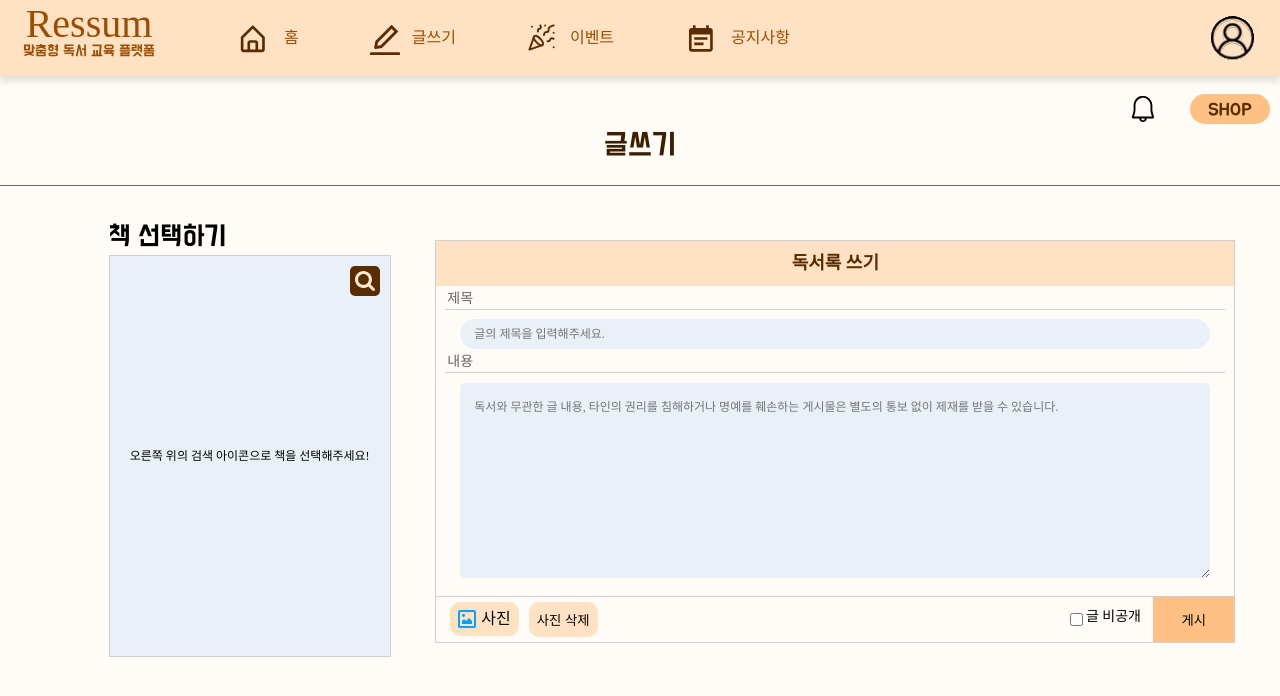
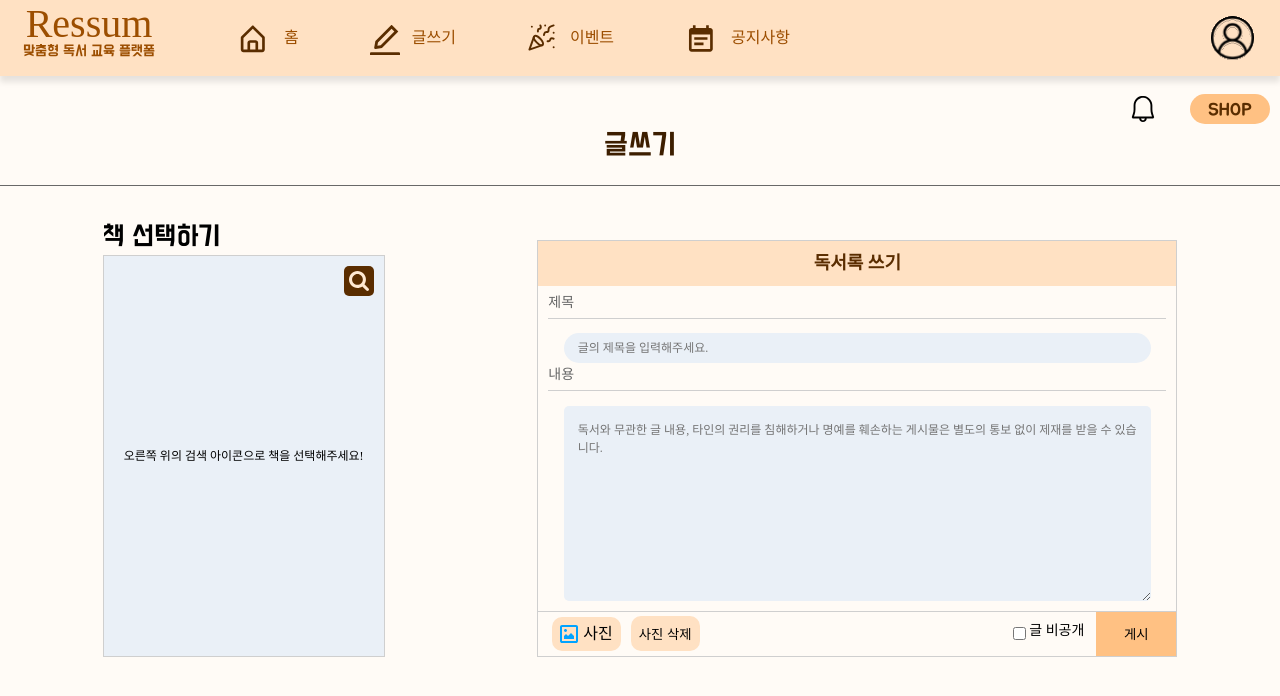
Before and after one commit to Ressum/FrontEnd, a React (Create React App) app: page /main/write in a window 1280 px wide. Shown: the top 696 px of the page. Built offline with nearby package versions, Linux system fonts and the light colour scheme; a web font is replaced by a local one.

Commit message:
FIX :: 글쓰기 반응형 제작

```diff
--- a/src/components/Main/Write/Write.scss
+++ b/src/components/Main/Write/Write.scss
@@ -21,14 +21,17 @@
     }
 
     #write-contents {
-        display: flex;
         width: 100%;
         margin-top: 40px;
+        display: flex;
+        flex-wrap: wrap;
         justify-content: space-evenly;
-        align-items: center;
+        align-items: flex-end;
+        row-gap: 50px;
+        column-gap: 50px;
 
         #select-book {
-            margin-left: 64px;
+            height: 100%;
 
             h2 {
                 font-size: 23px;
@@ -67,15 +70,20 @@
 
         #write-book {
             display: flex;
-            align-items: center;
             justify-content: center;
+            min-width: 460px;
+            @media (max-width: 800px) {
+                min-width: 340px;
+            }
+            width: 50%;
+            max-width: 840px;
 
             #write-book-wrap {
-                width: 800px;
                 display: flex;
                 flex-direction: column;
                 border: 1px solid $light-gray-1;
                 box-sizing: border-box;
+                width: 100%;
 
                 >h2 {
                     height: 45px;
@@ -91,27 +99,25 @@
                 #write-book-form {
                     display: flex;
                     flex-direction: column;
-                    height: 310px;
+                    row-gap: 5px;
+                    margin: 10px;
 
                     >h4 {
-                        margin-top: 6px;
-                        margin-left: 11px;
                         color: $gray-1;
                         font-size: 14px;
                     }
 
                     .write-book-line {
                         height: 0.5px;
-                        width: 780px;
+                        width: 100%;
                         margin: 0 auto;
                         background-color: $light-gray-1;
-                        margin-top: 3px;
-                        margin-bottom: 10px;
+                        margin: 3px auto 10px;
                     }
 
                     input[type=text] {
                         margin: 0 auto;
-                        width: 750px;
+                        width: 95%;
                         height: 30px;
                         outline: none;
                         border: none;
@@ -126,8 +132,7 @@
 
                     textarea {
                         margin: 0 auto;
-                        margin-bottom: 10px;
-                        width: 750px;
+                        width: 95%;
                         height: 195px;
                         outline: none;
                         border: none;
@@ -161,17 +166,19 @@
                 }
 
                 #write-book-footer {
-                    border-top: 1px solid $light-gray-1;
-                    display: flex;
+                    display: grid;
+                    grid-template-columns: 1fr 80px;
                     align-items: center;
                     justify-content: space-between;
                     box-sizing: border-box;
+                    border-top: 1px solid $light-gray-1;
+                    height: 45px;
 
                     #write-book-options {
                         display: flex;
                         align-items: center;
                         justify-content: space-between;
-                        width: 755px;
+                        width: 100%;
 
                         #write-left-options {
                             margin-left: 14px;
@@ -213,9 +220,8 @@
                     }
 
                     > button#write-book-upload {
-                        width: 85px;
                         background: $light-orage;
-                        height: 45px;
+                        height: 100%;
                         border: none;
                     }
                 }
```
